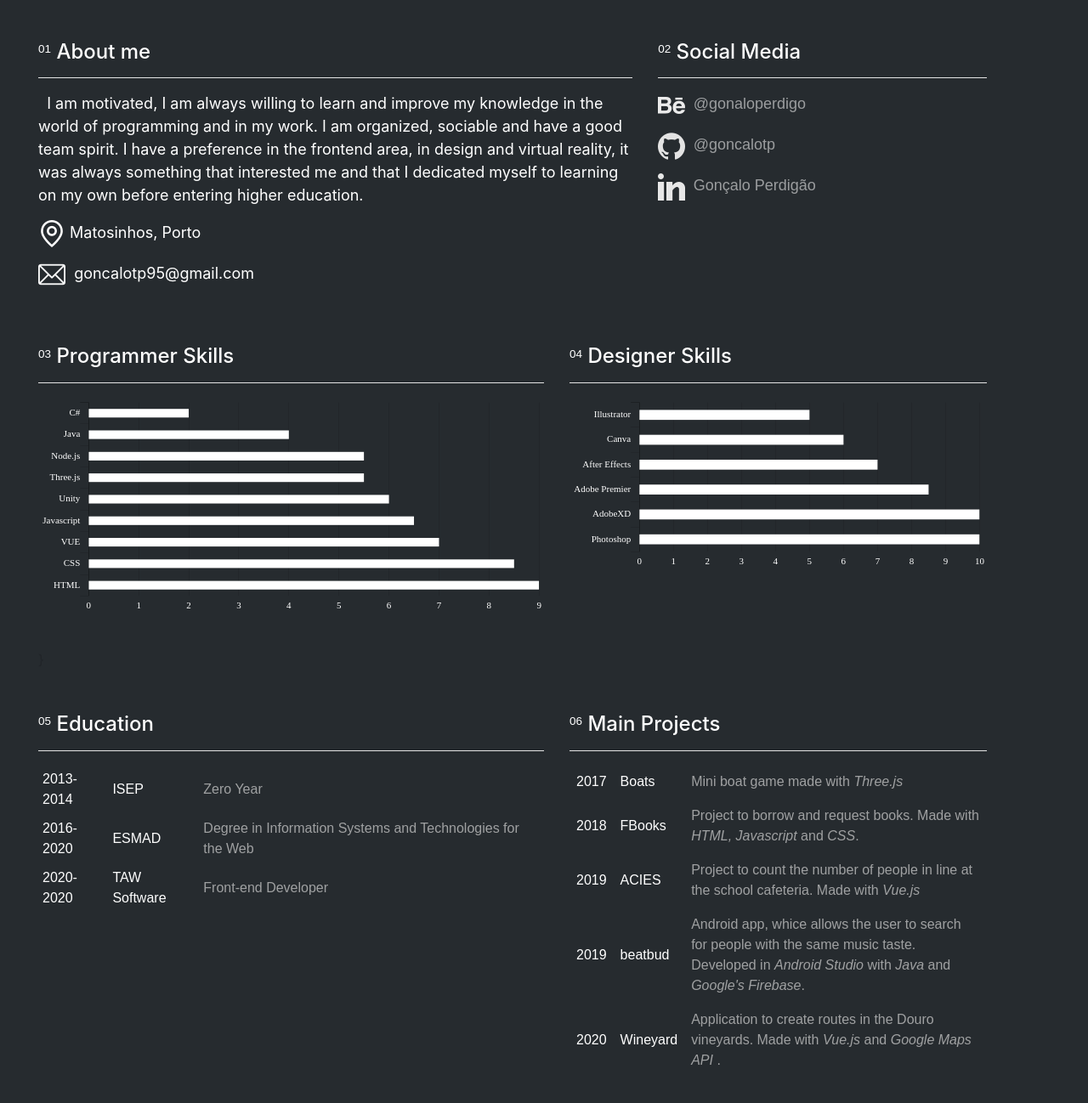
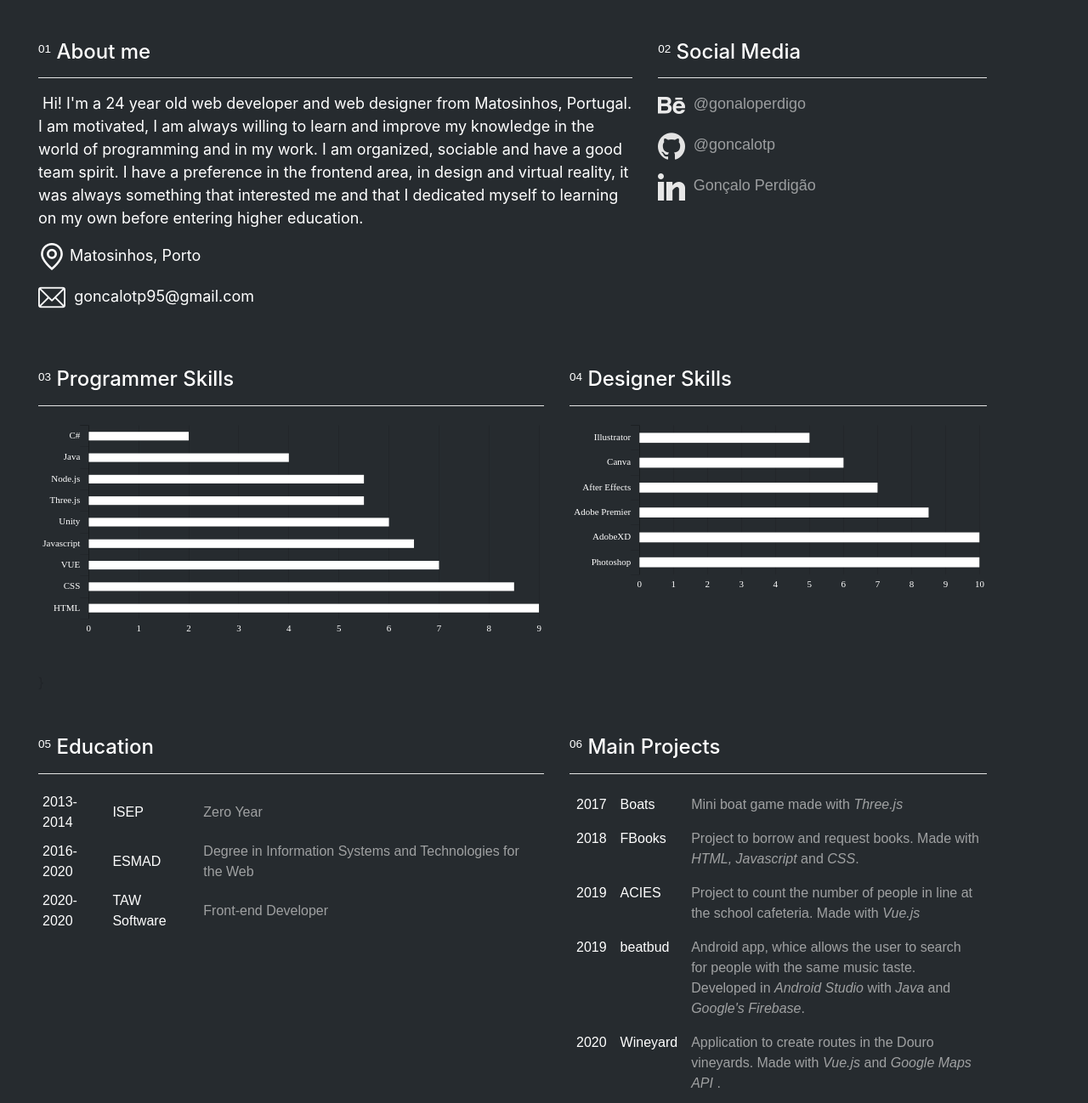
Before and after one commit to goncalotp/curriculum, a plain HTML site: page index.html in a window 1280 px wide. Shown: the part 371-1669 px from the top of the page at 85% size. Drawn offline with nearby package versions, Linux system fonts and the light colour scheme; a web font is replaced by a local one.

Commit message:
done without portoflio

```diff
--- a/index.css
+++ b/index.css
@@ -264,9 +264,11 @@ footer{
     font-family: 'Hind Vadodara', sans-serif;
 
 
+
   }
 
   #projects td{
+    vertical-align: top;
     border: none;
     padding: 8px;
     color:white;
--- a/index.html
+++ b/index.html
@@ -57,7 +57,7 @@
         <div class="containerAboutMe col-sm-7">
             <h4 class="AboutMeTitle"><span class="number"><sup>01</sup></span> About me</h4>
          <hr>
-         <p>&nbsp I am motivated, I am always willing to learn and improve my knowledge in the world of programming and in my work.
+         <p>&nbspHi! I'm a 24 year old web developer and web designer from Matosinhos, Portugal. I am motivated, I am always willing to learn and improve my knowledge in the world of programming and in my work.
            I am organized, sociable and have a good team spirit. I have a preference in the frontend area, in design and virtual reality,
            it was always something that interested me and that I dedicated myself to learning on my own before entering higher education. </p>
            <p><img src="assets/pin.png" alt="">&nbsp<span>Matosinhos, Porto</span></p>
```
